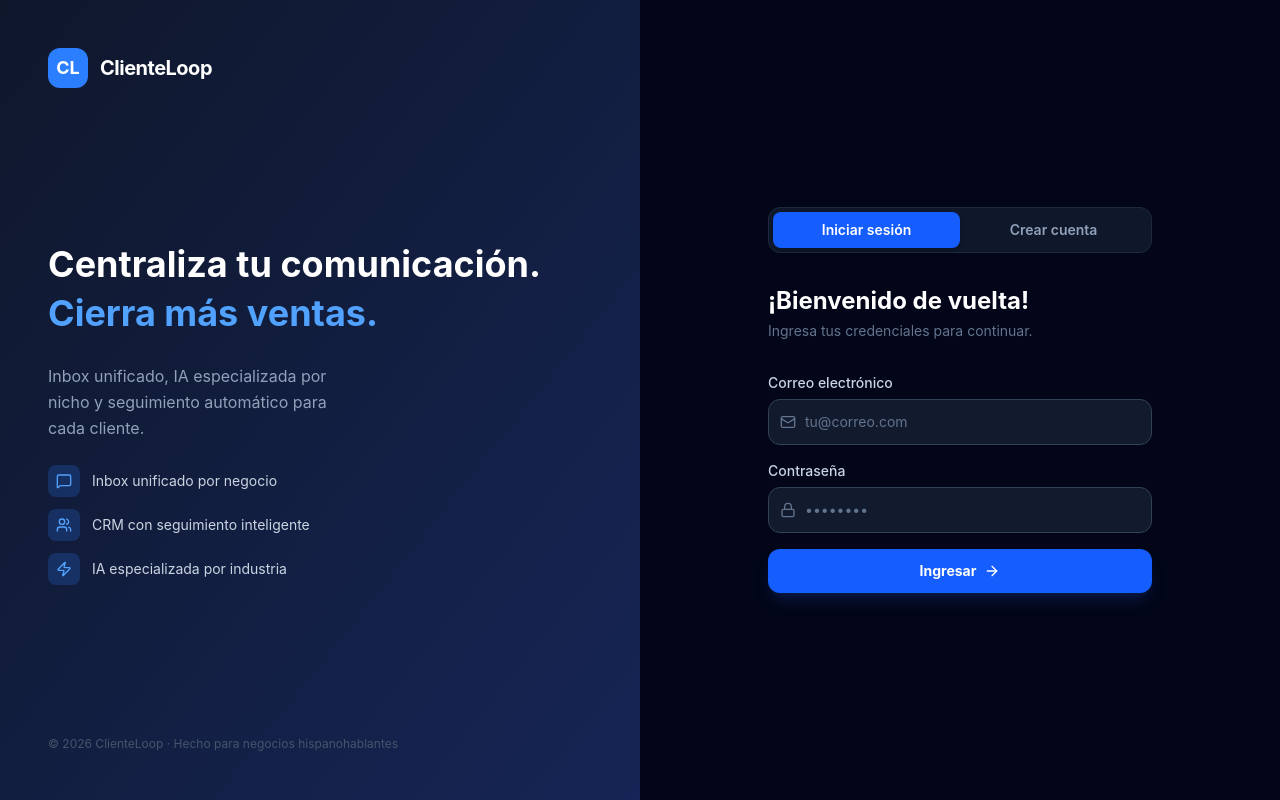
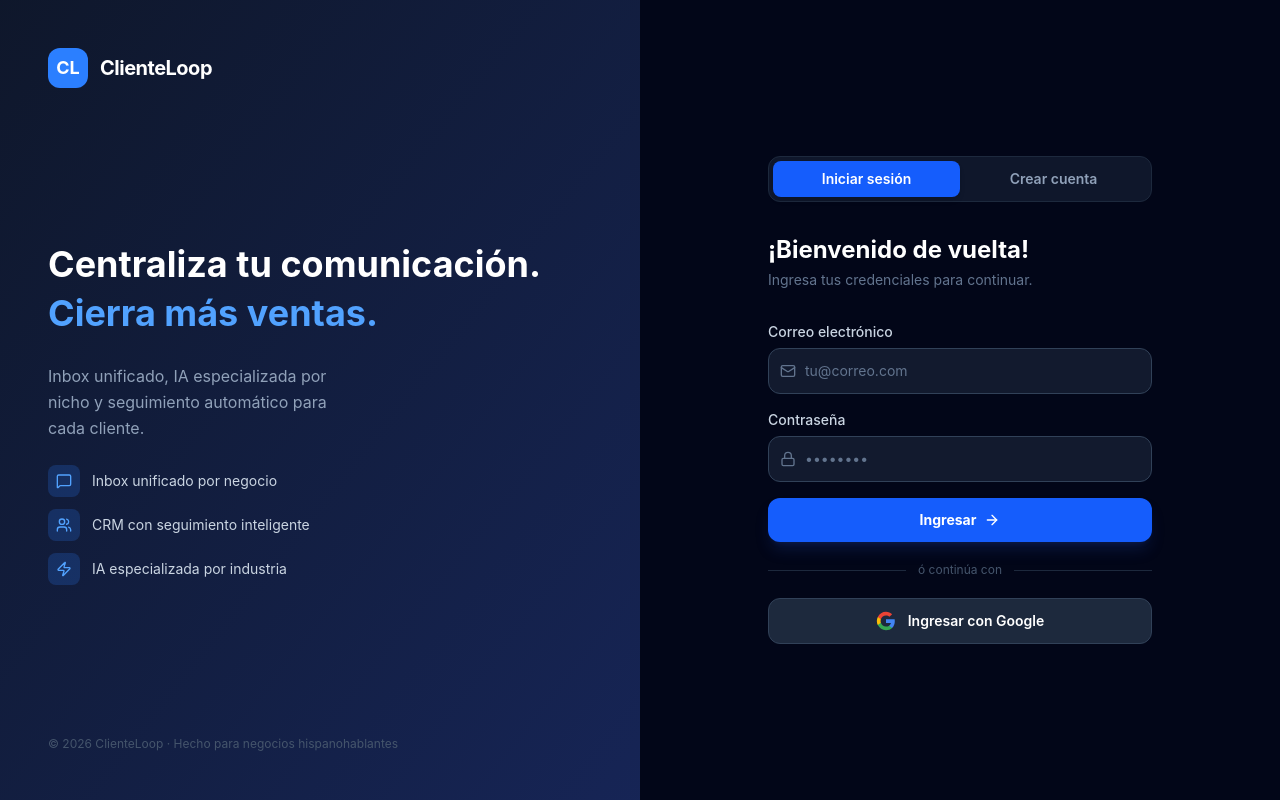
Before and after one commit to rafaelsanz9696-coder/clienteloop, a React (Vite) app: page /login in a window 1280 px wide. Built offline with nearby package versions, Linux system fonts and the light colour scheme; no server answers.

Commit message:
fix: add Google OAuth login + route redirects for /inbox /contacts etc

```diff
--- a/src/App.tsx
+++ b/src/App.tsx
@@ -35,7 +35,7 @@ export default function App() {
       <Route index element={user ? <Navigate to="/app" replace /> : <LandingPage />} />
 
       {/* Public auth routes — redirect logged-in users to dashboard */}
-      <Route path="/login"    element={user ? <Navigate to="/app" replace /> : <LoginPage />} />
+      <Route path="/login" element={user ? <Navigate to="/app" replace /> : <LoginPage />} />
       <Route path="/register" element={user ? <Navigate to="/app" replace /> : <RegisterPage />} />
 
       {/* Protected routes — requires auth + at least one business */}
@@ -53,6 +53,18 @@ export default function App() {
           </Route>
         </Route>
       </Route>
+
+      {/* Shorthand redirects — /inbox → /app/inbox etc. */}
+      <Route path="/inbox" element={<Navigate to="/app/inbox" replace />} />
+      <Route path="/inbox/:id" element={<Navigate to="/app/inbox" replace />} />
+      <Route path="/dashboard" element={<Navigate to="/app" replace />} />
+      <Route path="/contacts" element={<Navigate to="/app/contacts" replace />} />
+      <Route path="/pipeline" element={<Navigate to="/app/pipeline" replace />} />
+      <Route path="/tasks" element={<Navigate to="/app/tasks" replace />} />
+      <Route path="/settings" element={<Navigate to="/app/settings" replace />} />
+
+      {/* Fallback */}
+      <Route path="*" element={<Navigate to="/" replace />} />
     </Routes>
   );
 }
--- a/src/pages/LoginPage.tsx
+++ b/src/pages/LoginPage.tsx
@@ -5,11 +5,11 @@ import { Mail, Lock, ArrowRight, MessageSquare, Users, Zap } from 'lucide-react'
 
 // ─── Error message translation ────────────────────────────────────────────────
 function translateError(msg: string): string {
-  if (/invalid login credentials/i.test(msg))  return 'Correo o contraseña incorrectos.';
-  if (/user already registered/i.test(msg))    return 'Este correo ya tiene cuenta. Inicia sesión.';
+  if (/invalid login credentials/i.test(msg)) return 'Correo o contraseña incorrectos.';
+  if (/user already registered/i.test(msg)) return 'Este correo ya tiene cuenta. Inicia sesión.';
   if (/password should be at least/i.test(msg)) return 'La contraseña debe tener mínimo 6 caracteres.';
-  if (/unable to validate/i.test(msg))         return 'Correo o contraseña incorrectos.';
-  if (/email not confirmed/i.test(msg))        return 'Confirma tu correo antes de ingresar.';
+  if (/unable to validate/i.test(msg)) return 'Correo o contraseña incorrectos.';
+  if (/email not confirmed/i.test(msg)) return 'Confirma tu correo antes de ingresar.';
   return msg;
 }
 
@@ -39,8 +39,8 @@ function BrandPanel() {
         <div className="flex flex-col gap-3">
           {[
             { icon: MessageSquare, text: 'Inbox unificado por negocio' },
-            { icon: Users,         text: 'CRM con seguimiento inteligente' },
-            { icon: Zap,           text: 'IA especializada por industria' },
+            { icon: Users, text: 'CRM con seguimiento inteligente' },
+            { icon: Zap, text: 'IA especializada por industria' },
           ].map(({ icon: Icon, text }) => (
             <div key={text} className="flex items-center gap-3 text-sm text-slate-300">
               <div className="w-8 h-8 bg-blue-500/20 rounded-lg flex items-center justify-center shrink-0">
@@ -63,11 +63,12 @@ export default function LoginPage() {
   const [tab, setTab] = useState<'login' | 'signup'>(
     params.get('tab') === 'signup' ? 'signup' : 'login'
   );
-  const [email, setEmail]       = useState('');
+  const [email, setEmail] = useState('');
   const [password, setPassword] = useState('');
-  const [loading, setLoading]   = useState(false);
-  const [error, setError]       = useState<string | null>(null);
-  const [success, setSuccess]   = useState<string | null>(null);
+  const [loading, setLoading] = useState(false);
+  const [googleLoading, setGoogleLoading] = useState(false);
+  const [error, setError] = useState<string | null>(null);
+  const [success, setSuccess] = useState<string | null>(null);
   const navigate = useNavigate();
 
   function resetForm() {
@@ -109,6 +110,19 @@ export default function LoginPage() {
     }
   }
 
+  async function handleGoogleLogin() {
+    setGoogleLoading(true);
+    setError(null);
+    const { error } = await supabase.auth.signInWithOAuth({
+      provider: 'google',
+      options: { redirectTo: window.location.origin + '/app' },
+    });
+    if (error) {
+      setError(translateError(error.message));
+      setGoogleLoading(false);
+    }
+  }
+
   const isLogin = tab === 'login';
 
   return (
@@ -130,11 +144,10 @@ export default function LoginPage() {
               <button
                 key={t}
                 onClick={() => switchTab(t)}
-                className={`flex-1 py-2 text-sm font-semibold rounded-lg transition-all ${
-                  tab === t
+                className={`flex-1 py-2 text-sm font-semibold rounded-lg transition-all ${tab === t
                     ? 'bg-blue-600 text-white shadow-md'
                     : 'text-slate-400 hover:text-white'
-                }`}
+                  }`}
               >
                 {t === 'login' ? 'Iniciar sesión' : 'Crear cuenta'}
               </button>
@@ -210,6 +223,29 @@ export default function LoginPage() {
               {!loading && <ArrowRight className="w-4 h-4" />}
             </button>
           </form>
+
+          {/* Divider */}
+          <div className="flex items-center gap-3 my-5">
+            <div className="flex-1 h-px bg-slate-800" />
+            <span className="text-xs text-slate-600">ó continúa con</span>
+            <div className="flex-1 h-px bg-slate-800" />
+          </div>
+
+          {/* Google OAuth */}
+          <button
+            type="button"
+            onClick={handleGoogleLogin}
+            disabled={googleLoading || loading}
+            className="w-full flex items-center justify-center gap-3 py-3 bg-slate-800 hover:bg-slate-700 border border-slate-700 disabled:opacity-40 disabled:cursor-not-allowed text-white font-semibold rounded-xl text-sm transition-all"
+          >
+            <svg className="w-5 h-5" viewBox="0 0 24 24">
+              <path fill="#4285F4" d="M22.56 12.25c0-.78-.07-1.53-.2-2.25H12v4.26h5.92c-.26 1.37-1.04 2.53-2.21 3.31v2.77h3.57c2.08-1.92 3.28-4.74 3.28-8.09z" />
+              <path fill="#34A853" d="M12 23c2.97 0 5.46-.98 7.28-2.66l-3.57-2.77c-.98.66-2.23 1.06-3.71 1.06-2.86 0-5.29-1.93-6.16-4.53H2.18v2.84C3.99 20.53 7.7 23 12 23z" />
+              <path fill="#FBBC05" d="M5.84 14.09c-.22-.66-.35-1.36-.35-2.09s.13-1.43.35-2.09V7.07H2.18C1.43 8.55 1 10.22 1 12s.43 3.45 1.18 4.93l3.66-2.84z" />
+              <path fill="#EA4335" d="M12 5.38c1.62 0 3.06.56 4.21 1.64l3.15-3.15C17.45 2.09 14.97 1 12 1 7.7 1 3.99 3.47 2.18 7.07l3.66 2.84c.87-2.6 3.3-4.53 6.16-4.53z" />
+            </svg>
+            {googleLoading ? 'Redirigiendo...' : 'Ingresar con Google'}
+          </button>
         </div>
       </div>
     </div>
```
